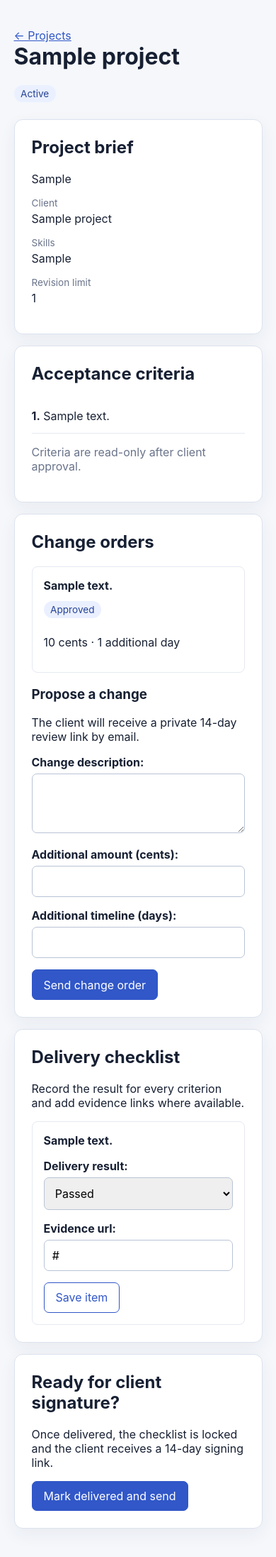
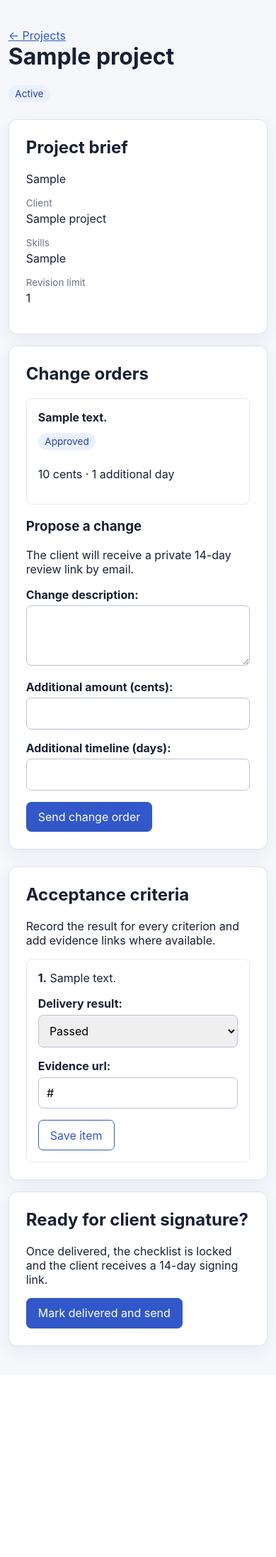
Before and after one commit to ptrdmr/attest, a Django app: page /projects/1/ in a window 390 px wide. Shown: the part 162-2356 px from the top of the page at 71% size. After the commit the page ends 2077 px from the top, so only its background shows below. Run offline with Django 5.2, Linux system fonts and the light colour scheme; a user stored in the database is signed in; tables that the repository leaves empty hold one stand-in row (values such as "Sample post"); parts of the project's set-up code (start-up, migrations or seed data) failed here and were passed over.

Commit message:
Merge delivery checklist into criteria panel and add two-column project detail layout
Co-authored-by: Cursor <cursoragent@cursor.com>

```diff
--- a/static/css/app.css
+++ b/static/css/app.css
@@ -55,6 +55,33 @@ nav a {
   margin: 4rem auto;
 }
 
+.container.wide {
+  width: min(1200px, 94vw);
+}
+
+.project-layout {
+  display: grid;
+  grid-template-columns: minmax(0, 1fr) minmax(0, 1fr);
+  gap: 1.5rem;
+  align-items: start;
+}
+
+.project-column {
+  display: grid;
+  gap: 1rem;
+  align-content: start;
+}
+
+.project-column section + section {
+  margin-top: 0;
+}
+
+@media (max-width: 900px) {
+  .project-layout {
+    grid-template-columns: 1fr;
+  }
+}
+
 .card {
   padding: 1.5rem;
   background: #ffffff;
@@ -108,6 +135,23 @@ h2 {
   color: #274395;
   background: #eaf0ff;
   font-size: 0.85rem;
+}
+
+.badge.passed {
+  color: #1c6b3c;
+  background: #e2f6e9;
+}
+
+.badge.failed {
+  color: #8d2433;
+  background: #ffedf0;
+}
+
+.delivery-result {
+  display: flex;
+  align-items: center;
+  flex-wrap: wrap;
+  gap: 0.6rem;
 }
 
 form > div {
--- a/templates/surface/partials/criteria.html
+++ b/templates/surface/partials/criteria.html
@@ -7,7 +8,6 @@
             <strong>{{ item.order }}.</strong>
             <span class="pre-line">{{ item.text }}</span>
           </div>
-        {% if not criteria_locked %}
           <div class="actions">
             <button
               class="secondary"
@@ -27,13 +27,11 @@
               <button class="danger secondary" type="submit">Delete</button>
             </form>
           </div>
-        {% endif %}
         </article>
       {% empty %}
         <p>No acceptance criteria yet.</p>
       {% endfor %}
     </div>
-  {% if not criteria_locked %}
     <form
       class="criterion-form"
       method="post"
--- a/templates/surface/projects/detail.html
+++ b/templates/surface/projects/detail.html
@@ -1,5 +1,6 @@
 {% extends "base.html" %}
 {% block title %}{{ project.title }} · Attest{% endblock %}
+{% block main_class %}container wide{% endblock %}
 {% block content %}
   <div class="page-heading">
     <div>
@@ -18,6 +19,8 @@
     {% endif %}
   </div>
 
+  <div class="project-layout">
+    <div class="project-column">
       {% if project.status == "draft" %}
         <section class="card ai-draft-panel">
           <h2>Draft from email or Slack</h2>
@@ -56,8 +59,6 @@
         </dl>
       </section>
 
-  {% include "surface/partials/criteria.html" %}
-
       {% if project.status == "active" or change_orders %}
         <section class="card">
           <h2>Change orders</h2>
@@ -89,34 +90,13 @@
         </section>
       {% endif %}
 
-  {% if project.status == "active" %}
+      {% if project.status == "draft" %}
         <section class="card">
-      <h2>Delivery checklist</h2>
-      <p>Record the result for every criterion and add evidence links where available.</p>
-      <div class="stack">
-        {% for row in delivery_rows %}
-          <div class="delivery-item">
-            <p class="pre-line"><strong>{{ row.item.text }}</strong></p>
-            <form method="post" action="{% url 'surface:delivery-item-update' project.pk row.item.pk %}">
+          <h2>Ready for client review?</h2>
+          <p>Confirm the brief and criteria before sending. The client will receive a 14-day review link.</p>
+          <form method="post" action="{% url 'surface:criteria-submit' project.pk %}">
             {% csrf_token %}
-              {{ row.form.as_p }}
-              <button class="secondary" type="submit">Save item</button>
-            </form>
-          </div>
-        {% empty %}
-          <p>No acceptance criteria are available.</p>
-        {% endfor %}
-      </div>
-    </section>
-    <section class="card">
-      <h2>Ready for client signature?</h2>
-      <p>Once delivered, the checklist is locked and the client receives a 14-day signing link.</p>
-      {% if has_open_change_orders %}
-        <p class="notice">Resolve all proposed change orders before delivery.</p>
-      {% endif %}
-      <form method="post" action="{% url 'surface:mark-delivered' project.pk %}">
-        {% csrf_token %}
-        <button type="submit" {% if not all_delivery_reviewed or has_open_change_orders %}disabled{% endif %}>Mark delivered and send</button>
+            <button type="submit">Send for approval</button>
           </form>
         </section>
       {% elif project.status == "delivered" %}
@@ -137,15 +117,24 @@
           </p>
         </section>
       {% endif %}
+    </div>
 
-  {% if project.status == "draft" %}
+    <div class="project-column">
+      {% include "surface/partials/criteria.html" %}
+
+      {% if project.status == "active" %}
         <section class="card">
-      <h2>Ready for client review?</h2>
-      <p>Confirm the brief and criteria before sending. The client will receive a 14-day review link.</p>
-      <form method="post" action="{% url 'surface:criteria-submit' project.pk %}">
+          <h2>Ready for client signature?</h2>
+          <p>Once delivered, the checklist is locked and the client receives a 14-day signing link.</p>
+          {% if has_open_change_orders %}
+            <p class="notice">Resolve all proposed change orders before delivery.</p>
+          {% endif %}
+          <form method="post" action="{% url 'surface:mark-delivered' project.pk %}">
             {% csrf_token %}
-        <button type="submit">Send for approval</button>
+            <button type="submit" {% if not all_delivery_reviewed or has_open_change_orders %}disabled{% endif %}>Mark delivered and send</button>
           </form>
         </section>
       {% endif %}
+    </div>
+  </div>
 {% endblock %}
```
Also changed, not shown: other parts of templates/surface/partials/criteria.html (+41 -0 lines), surface/tests.py (+93 -0 lines). Lines whose indentation alone changed are shown as unchanged.
